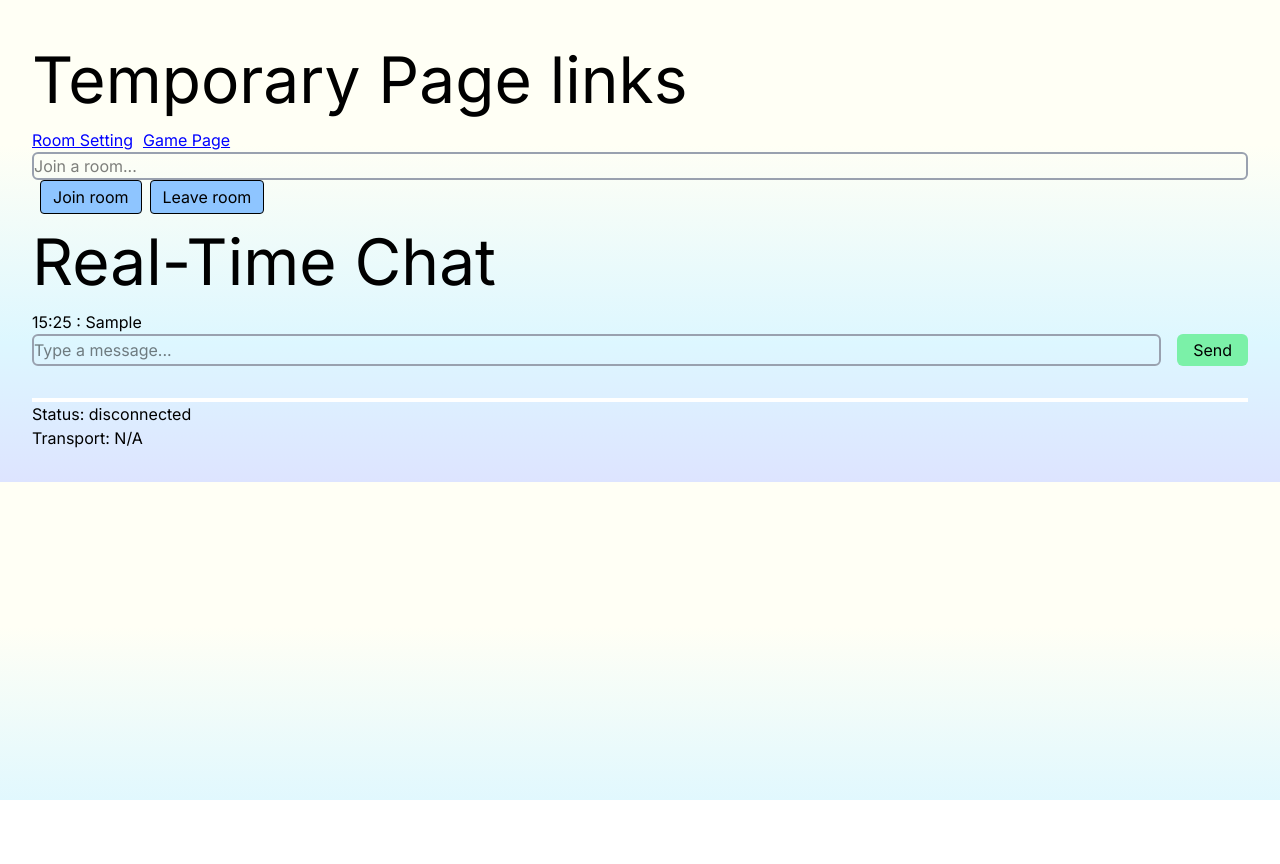
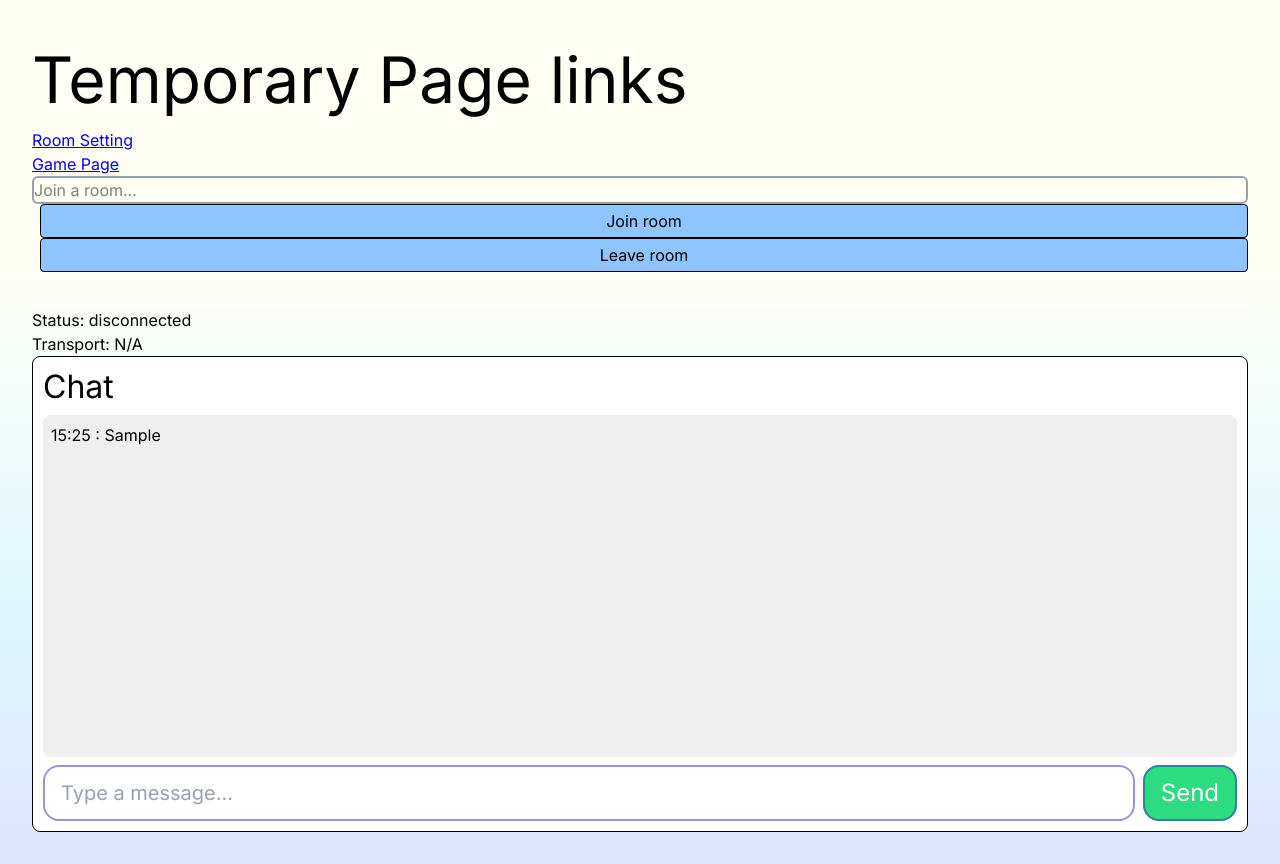
Before and after one commit to vinitian/mines-all-mine, a Next.js app: page /archive-mainpage in a window 1280 px wide. Both pictures are taken after typing "Sample" into the empty fields and a click on the button "Send". Before the commit the page ends 800 px from the top, so only its background shows below. Built offline with nearby package versions, Linux system fonts and the light colour scheme; no server answers.

Commit message:
feat: create Chat, Input, and Button components + refactor: message emit and join room method

```diff
--- a/app/archive-mainpage/page.tsx
+++ b/app/archive-mainpage/page.tsx
@@ -4,32 +4,13 @@ import { useEffect, useState } from "react";
 import socket from "@/socket";
 import Link from "next/link";
 import { Message } from "@/interface";
+import Chat from "@/components/Chat";
 
 export default function Home() {
   const [isConnected, setIsConnected] = useState(false);
   const [transport, setTransport] = useState("N/A");
 
   const [room_id, setRoomID] = useState<number>();
-
-  const [message, setMessage] = useState("");
-  const [messages, setMessages] = useState<Message[]>([]);
-
-  const [size, setSize] = useState<number>(6);
-  const sizes = [6, 8, 10];
-
-  const [revealed, setRevealed] = useState<Record<number, "hit" | "miss">>({});
-  const [bombsInfo, setBombsInfo] = useState<{
-    total: number;
-    found: number;
-  } | null>(null);
-
-  const [gameOver, setGameOver] = useState(false);
-  const [winners, setWinners] = useState<
-    { id: string; score: number }[] | null
-  >(null);
-  const [leaderboard, setLeaderboard] = useState<[string, number][]>([]);
-  const short = (id: string) => id.slice(-4);
-  const [started, setStarted] = useState(false);
 
   useEffect(() => {
     if (socket.connected) {
@@ -59,61 +40,15 @@ export default function Home() {
     };
   }, []);
 
-
-
-
-
-  useEffect(() => {
-    // Listen for messages from the server
-    socket.on("message", (msg: Message) => {
-      setMessages((prev) => [
-        ...prev,
-        {
-          userID: msg.userID,
-          text: msg.text,
-          timestamp: msg.timestamp,
-        },
-      ]);
-    });
-
-    return () => {
-      socket.off("message");
-      socket.off("message");
-    };
-  }, []);
-
-  const sendMessage = () => {
-    const newMessageObj = {
-      userID: socket.id!,
-      text: message,
-      timestamp: Date(),
-    };
-
-    socket.emit("message", newMessageObj, room_id); // Send message to server
-    setMessages((prev) => [...prev, newMessageObj]); // Add your message to the chat
-    setMessage(""); // Clear input field
-  };
-
-  const handleKeyDown = (e: React.KeyboardEvent<HTMLInputElement>) => {
-    if (e.key === "Enter") {
-      sendMessage();
-    }
-  };
-
   const handleKeyDownRoom = (e: React.KeyboardEvent<HTMLInputElement>) => {
     if (e.key === "Enter" && room_id) {
       joinRoom(room_id);
     }
   };
 
-  const handlePick = (i: number) => {
-    if (!started || gameOver) return;
-    if (revealed[i]) return;
-    socket.emit("pickCell", i);
-  };
-
   const joinRoom = (id: number) => {
     socket.emit("joinRoom", id);
+    console.log(socket);
   };
 
   const leaveRoom = () => {
@@ -122,10 +57,14 @@ export default function Home() {
 
   return (
     // todo: detect dark-light mode of user
-    <div className="m-8">
+    <div className="m-8 h-svh flex flex-col">
       <h1 className="text-title">Temporary Page links</h1>
-      <Link href="/room-settings" className="cta">Room Setting</Link>
-      <Link href="/game" className="cta">Game Page</Link>
+      <Link href="/room-settings" className="cta">
+        Room Setting
+      </Link>
+      <Link href="/game" className="cta">
+        Game Page
+      </Link>
 
       <input
         value={room_id}
@@ -137,57 +76,27 @@ export default function Home() {
       />
 
       <button
-        onClick={() => { if (room_id) joinRoom(room_id) }}
-        disabled={started}
-        className={`ml-2 px-3 py-1 rounded border ${started ? "bg-blue-2 00 cursor-not-allowed" : "bg-blue-300"
-          }`}
+        onClick={() => {
+          if (room_id) joinRoom(room_id);
+        }}
+        className={`ml-2 px-3 py-1 rounded border bg-blue-300`}
       >
         Join room
-
       </button>
 
       <button
         onClick={leaveRoom}
-        disabled={started}
-        className={`ml-2 px-3 py-1 rounded border ${started ? "bg-blue-2 00 cursor-not-allowed" : "bg-blue-300"
-          }`}
+        className={`ml-2 px-3 py-1 rounded border bg-blue-300`}
       >
         Leave room
+      </button>
 
-      </button>
-      <h1 className="text-title">Real-Time Chat</h1>
-
-
-      <div>
-        {messages.map((msg, index) => (
-          <div key={index}>
-            {msg.timestamp.split(" ")[4].slice(0, 5)}{" "}
-            <span className="font-semibold text-gray-blue">{msg.userID}</span>:{" "}
-            {msg.text}
-          </div>
-        ))}
-      </div>
-      <div className="flex gap-4">
-        <input
-          value={message}
-          onChange={(e) => setMessage(e.target.value)}
-          onKeyDown={handleKeyDown}
-          placeholder="Type a message..."
-          className="border-2 rounded-md w-full border-gray-400"
-        />
-        <button
-          onClick={sendMessage}
-          type="submit"
-          className="bg-green-300 px-4 py-1 rounded-md"
-        >
-          Send
-        </button>
-      </div>
       <div>
         <div className="bg-white py-0.5 mt-8" />
         <p>Status: {isConnected ? "connected" : "disconnected"}</p>
         <p>Transport: {transport}</p>
       </div>
+      <Chat />
     </div>
   );
 }
--- /dev/null
+++ b/components/Button.tsx
@@ -0,0 +1,22 @@
+import React from "react";
+
+export default function Button({
+  onClick,
+  className,
+  children,
+}: {
+  onClick: React.MouseEventHandler<HTMLButtonElement>;
+  className: string;
+  children: React.ReactNode;
+}) {
+  return (
+    <button
+      onClick={onClick}
+      className={`w-full bg-blue text-white text-h3 rounded-2xl flex justify-center cursor-pointer ${className}`}
+    >
+      <div className="hover:bg-blue-950/15 transition duration-200 w-full h-full py-2 px-4 border-2 border-border rounded-2xl">
+        {children}
+      </div>
+    </button>
+  );
+}
--- /dev/null
+++ b/components/Chat.tsx
@@ -0,0 +1,72 @@
+import React, { useEffect, useState } from "react";
+import socket from "@/socket";
+import { Message } from "@/interface";
+import Input from "@/components/Input";
+import Button from "@/components/Button";
+
+export default function Chat() {
+  const [message, setMessage] = useState("");
+  const [messages, setMessages] = useState<Message[]>([]);
+
+  useEffect(() => {
+    // Listen for messages from the server
+    socket.on("message", (msg: Message) => {
+      setMessages((prev) => [
+        ...prev,
+        {
+          userID: msg.userID,
+          text: msg.text,
+          timestamp: msg.timestamp,
+        },
+      ]);
+    });
+
+    return () => {
+      socket.off("message");
+    };
+  }, []);
+
+  const sendMessage = () => {
+    const newMessageObj = {
+      userID: socket.id!,
+      text: message,
+      timestamp: Date(),
+    };
+
+    socket.emit("message", newMessageObj); // Send message to server
+    setMessages((prev) => [...prev, newMessageObj]); // Add your message to the chat
+    setMessage(""); // Clear input field
+  };
+
+  const handleKeyDown = (e: React.KeyboardEvent<HTMLInputElement>) => {
+    if (e.key === "Enter") {
+      sendMessage();
+    }
+  };
+
+  return (
+    <div className="rounded-lg border bg-white flex flex-col p-[10px] gap-[8px] w-full h-full">
+      <div className="text-h1/tight">Chat</div>
+      <div className="rounded-lg bg-[#efefef] p-2 grow">
+        {messages.map((msg, index) => (
+          <div key={index}>
+            {msg.timestamp.split(" ")[4].slice(0, 5)}{" "}
+            <span className="font-semibold text-gray-blue">{msg.userID}</span>:{" "}
+            {msg.text}
+          </div>
+        ))}
+      </div>
+      <div className="flex gap-[8px]">
+        <Input
+          value={message}
+          onChange={(e) => setMessage(e.target.value)}
+          onKeyDown={handleKeyDown}
+          placeholder="Type a message..."
+        />
+        <Button onClick={sendMessage} className="w-min bg-green">
+          Send
+        </Button>
+      </div>
+    </div>
+  );
+}
--- /dev/null
+++ b/components/Input.tsx
@@ -0,0 +1,24 @@
+import React from "react";
+
+export default function Input({
+  value,
+  placeholder,
+  onChange,
+  onKeyDown,
+}: {
+  value: string;
+  placeholder: string;
+  onChange?: React.ChangeEventHandler<HTMLInputElement>;
+  onKeyDown?: React.KeyboardEventHandler<HTMLInputElement>;
+}) {
+  return (
+    <input
+      type="text"
+      placeholder={placeholder}
+      className="w-full border-2 border-border rounded-2xl px-4 py-2 placeholder-gray-400 text-h4 focus:outline-none focus:border-[#3728BE]"
+      value={value}
+      onChange={onChange}
+      onKeyDown={onKeyDown}
+    />
+  );
+}
--- a/server.js
+++ b/server.js
@@ -98,8 +98,12 @@ app.prepare().then(() => {
       }
     }
 
-    socket.on("message", (msg, id) => {
-      socket.to(id).emit("message", msg);
+    socket.on("message", (msg) => {
+      socket.rooms.forEach(room => {
+        if (room !== socket.id) {
+          socket.to(room).emit("message", msg);
+        }
+      });
     });
 
 
@@ -218,6 +222,11 @@ app.prepare().then(() => {
     });
 
     socket.on("joinRoom", (room_id) => {
+      socket.rooms.forEach(room => {
+        if (room !== socket.id) {
+          socket.leave(room);
+        }
+      });
       socket.join(room_id);
     });
 
```
